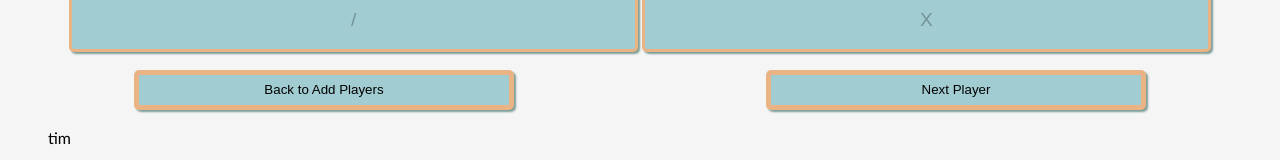
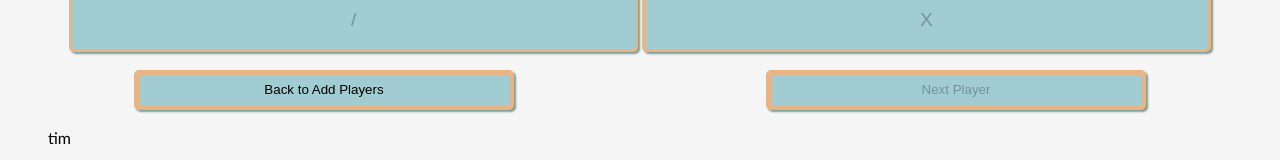
Before and after one commit to t-cbailey/bowling-scorecard, a React (Vite) app: page /play in a window 1280 px wide. Shown: the part 613-773 px from the top of the page. Built offline with nearby package versions, Linux system fonts and the light colour scheme.

Commit message:
prevented players from moving on without completing turn using disableNextButton

```diff
--- a/src/components/Play.tsx
+++ b/src/components/Play.tsx
@@ -13,6 +13,8 @@ function Play({ players, setPlayers, frameCount, setFrameCount }: PlayProps) {
   const [disableHSButton, setDisableHSButton] = React.useState<boolean>(true);
   const [totalFrameScore, setTotalFrameScore] = React.useState<string>("-");
   const [disableStrikeButton, setDisableStrikeButton] =
+    React.useState<boolean>(true);
+  const [disableNextButton, setDisableNextButton] =
     React.useState<boolean>(true);
 
   const navigate = useNavigate();
@@ -30,11 +32,22 @@ function Play({ players, setPlayers, frameCount, setFrameCount }: PlayProps) {
     setTotalFrameScore("-");
     setDisableHSButton(true);
     setDisableStrikeButton(false);
+    setDisableNextButton(true);
   };
 
   const handleReturnToPlayers = () => {
     navigate("/players");
   };
+
+  React.useEffect(() => {
+    players.forEach((player) => {
+      if (player.frames[frameCount]) {
+        player.frames[frameCount].length < 2
+          ? setDisableNextButton(true)
+          : setDisableNextButton(false);
+      }
+    });
+  }, [players]);
 
   if (frameCount === 10) {
     return (
@@ -77,9 +90,15 @@ function Play({ players, setPlayers, frameCount, setFrameCount }: PlayProps) {
           <button onClick={handleReturnToPlayers} className="playBottomButton">
             Back to Add Players
           </button>
-          <button onClick={handleNextPlayer} className="playBottomButton">
+          <button
+            onClick={handleNextPlayer}
+            className="playBottomButton"
+            disabled={disableNextButton}
+          >
             {frameCount === 10 && playerIndex === players.length - 1
               ? "Finish"
+              : playerIndex === players.length - 1
+              ? "Next Frame"
               : "Next Player"}
           </button>
         </div>
```
